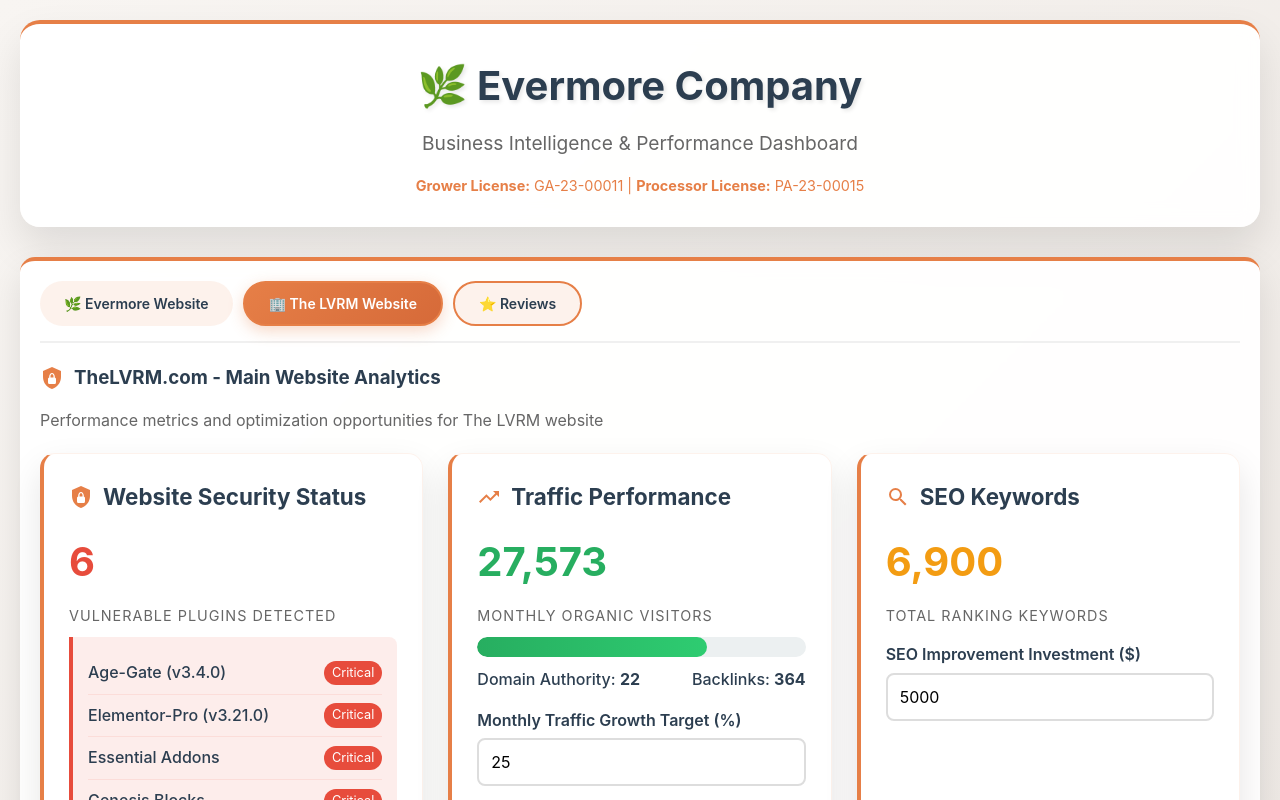
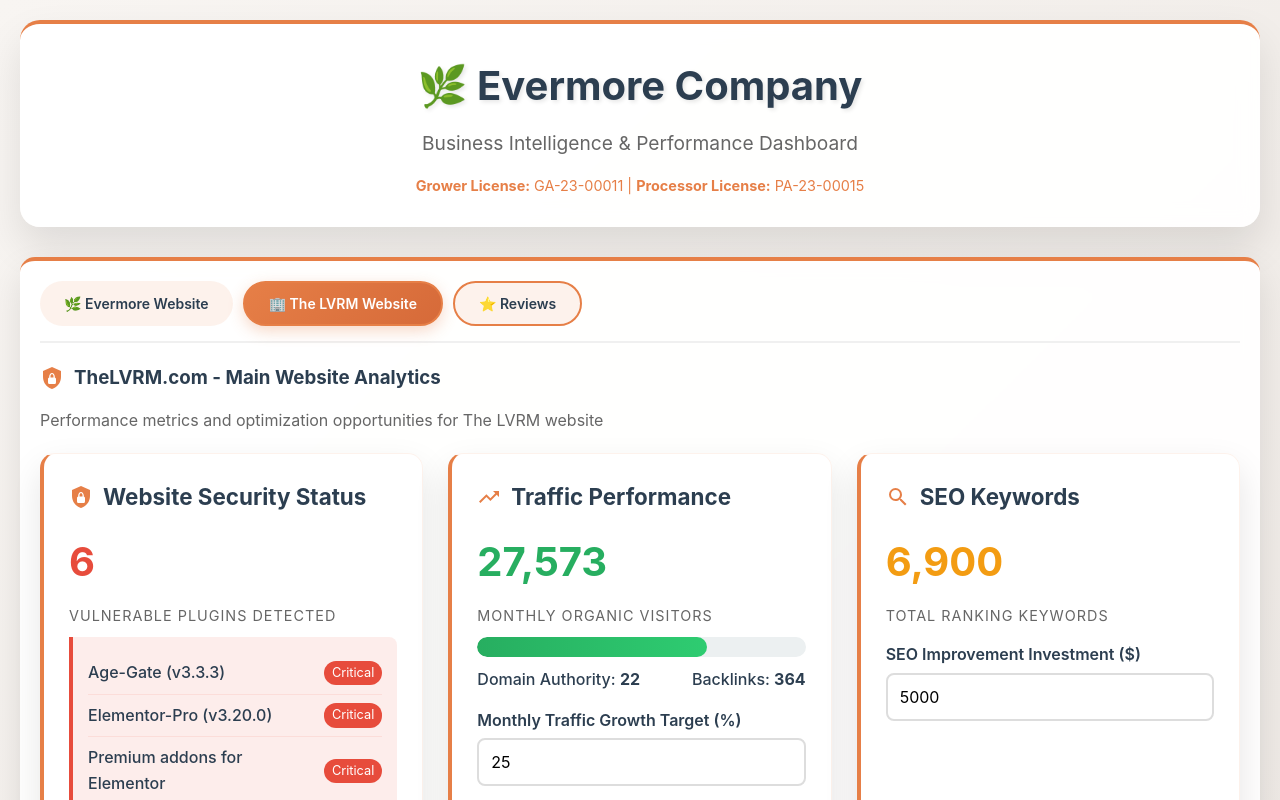
Before and after one commit to jacobaeast-stack/evermore-doc, a plain HTML site: page index.html in a window 1280 px wide. Both pictures are taken after a click on the button "🏢 The LVRM Website". Shown: the top 800 px of the page. Drawn offline with Linux system fonts and the light colour scheme.

Commit message:
Update index.html

```diff
--- a/index.html
+++ b/index.html
@@ -644,15 +644,19 @@
            <div class="metric-label">Vulnerable Plugins Detected</div>
 <div class="vulnerable-plugins">
 <div class="plugin-item">
-<span style="color: #2c3e50; font-weight: 500;">Age-Gate (v3.4.0)</span>
+<span style="color: #2c3e50; font-weight: 500;">Age-Gate (v3.3.3)</span>
 <span class="status-critical" style="background: #e74c3c; color: white; padding: 2px 8px; border-radius: 12px; font-size: 0.8em;">Critical</span>
 </div>
 <div class="plugin-item">
-<span style="color: #2c3e50; font-weight: 500;">Elementor-Pro (v3.21.0)</span>
+<span style="color: #2c3e50; font-weight: 500;">Elementor-Pro (v3.20.0)</span>
 <span class="status-critical" style="background: #e74c3c; color: white; padding: 2px 8px; border-radius: 12px; font-size: 0.8em;">Critical</span>
 </div>
 <div class="plugin-item">
-<span style="color: #2c3e50; font-weight: 500;">Essential Addons</span>
+<span style="color: #2c3e50; font-weight: 500;">Premium addons for Elementor</span>
+<span class="status-critical" style="background: #e74c3c; color: white; padding: 2px 8px; border-radius: 12px; font-size: 0.8em;">Critical</span>
+</div>
+<div class="plugin-item">
+<span style="color: #2c3e50; font-weight: 500;">Premium addons pro</span>
 <span class="status-critical" style="background: #e74c3c; color: white; padding: 2px 8px; border-radius: 12px; font-size: 0.8em;">Critical</span>
 </div>
 <div class="plugin-item">
@@ -660,7 +664,7 @@
 <span class="status-critical" style="background: #e74c3c; color: white; padding: 2px 8px; border-radius: 12px; font-size: 0.8em;">Critical</span>
 </div>
 <div class="plugin-item">
-<span style="color: #2c3e50; font-weight: 500;">ActiveCampaign</span>
+<span style="color: #2c3e50; font-weight: 500;">theplus_elementor_addon</span>
 <span class="status-warning" style="background: #f39c12; color: white; padding: 2px 8px; border-radius: 12px; font-size: 0.8em;">Medium</span>
 </div>
 </div>
```
